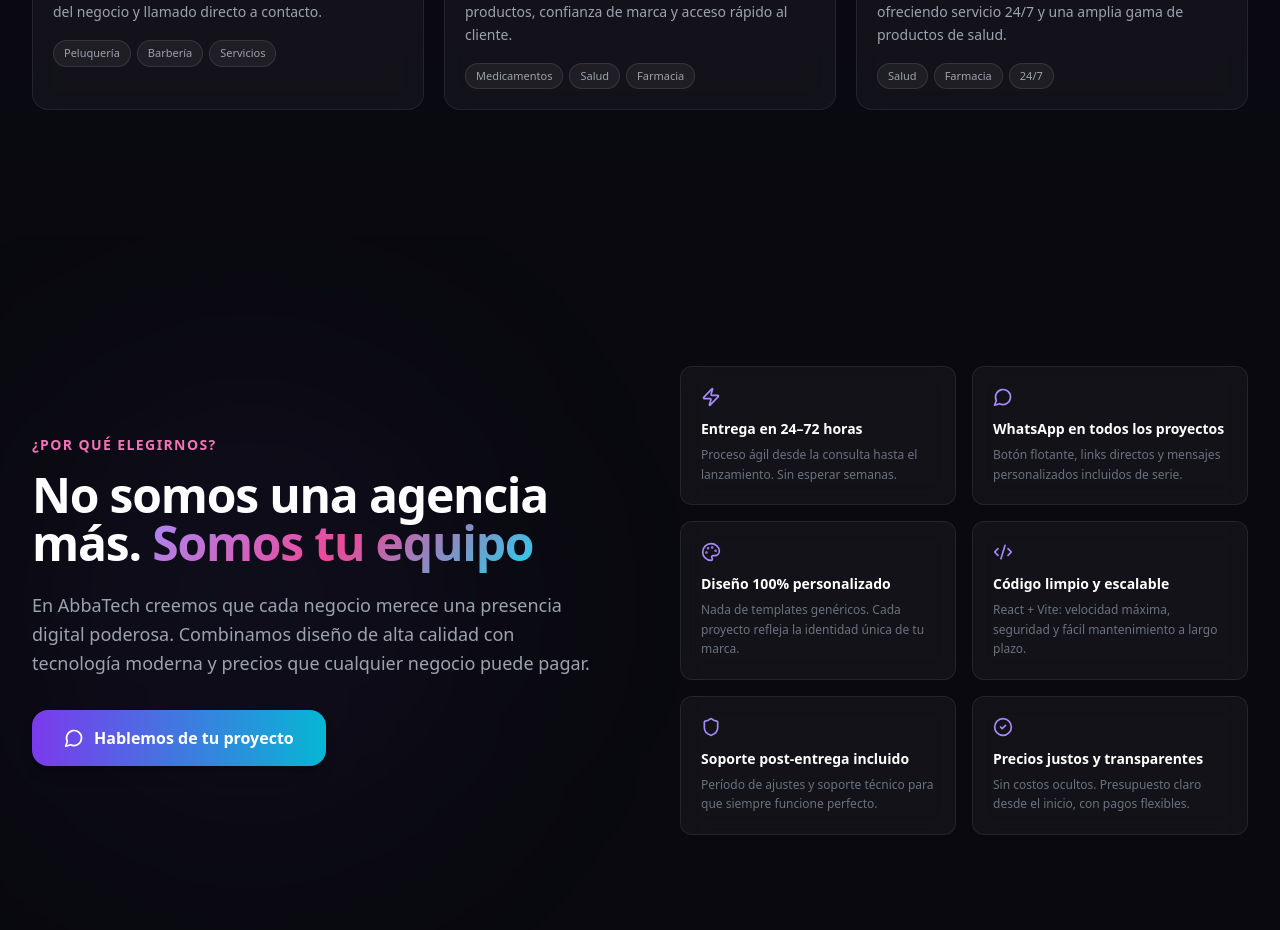
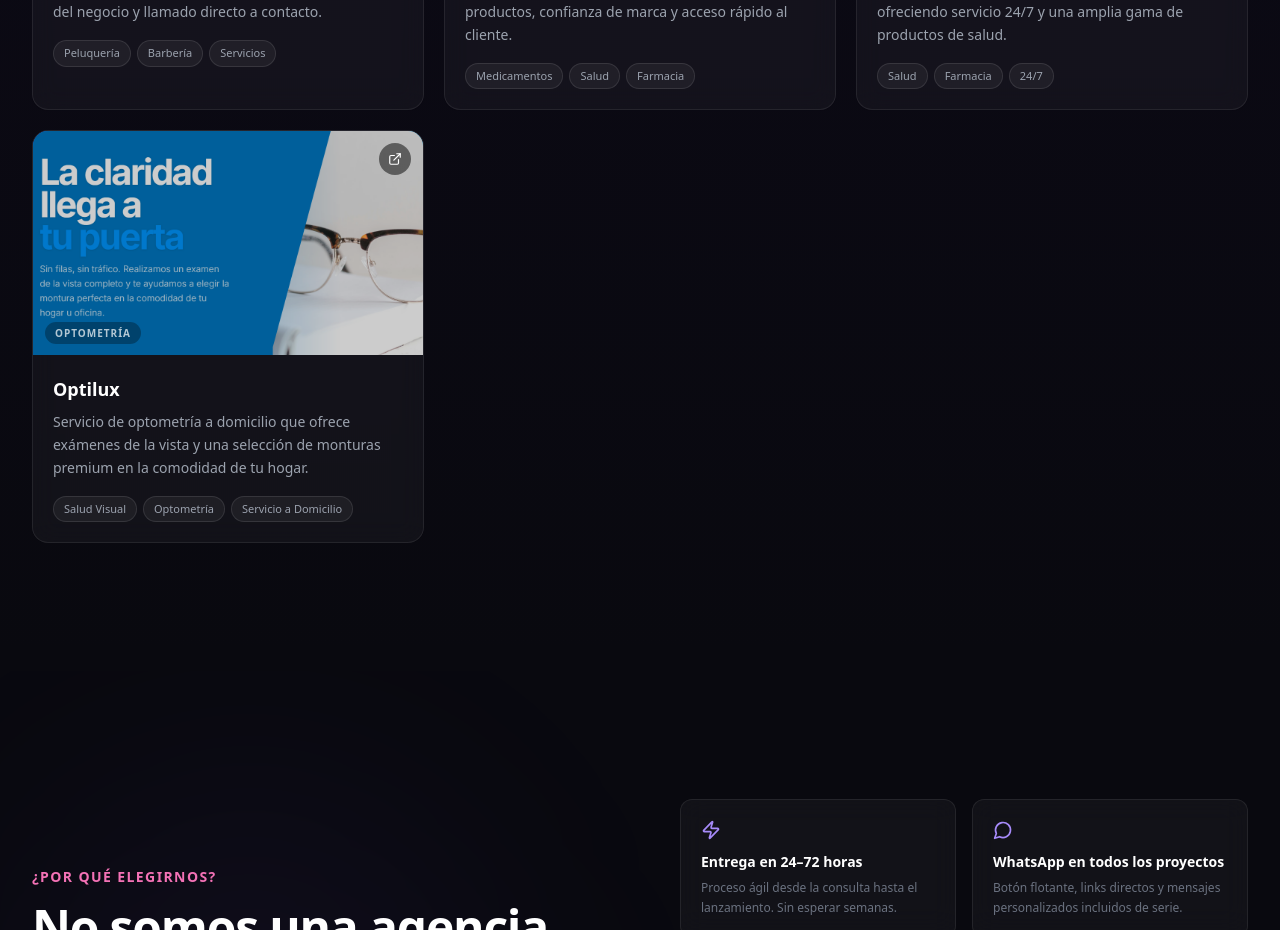
Before and after one commit to JeffrySantiago1912/AbbaTech, a React (Vite) app: page / in a window 1280 px wide. Shown: the part 2480-3410 px from the top of the page. Built offline with nearby package versions, Linux system fonts and the light colour scheme.

Commit message:
feat: add Optilux project to portfolio with custom hero image

```diff
--- a/src/components/Projects.tsx
+++ b/src/components/Projects.tsx
@@ -1,5 +1,5 @@
 import type { LucideIcon } from 'lucide-react'
-import { ExternalLink, Scissors, Pill } from 'lucide-react'
+import { ExternalLink, Scissors, Pill, Glasses } from 'lucide-react'
 
 type Project = {
   name: string
@@ -15,6 +15,7 @@ type Project = {
 import farmaciaLaHozImg from '../assets/farmacia-lahoz.png'
 import farmaciaMaireniImg from '../assets/farmacia-maireni.png'
 import barberProImg from '../assets/barber-pro.png'
+import optiluxImg from '../assets/optilux.png'
 
 
 const projects: Project[] = [
@@ -49,6 +50,17 @@ const projects: Project[] = [
     gradient: 'from-green-600 via-emerald-600 to-teal-700',
     demo: 'https://jeffrysantiago1912.github.io/Farmacia-LaHoz/',
     image: farmaciaLaHozImg,
+  },
+
+  {
+    name: 'Optilux',
+    category: 'Optometría',
+    description: 'Servicio de optometría a domicilio que ofrece exámenes de la vista y una selección de monturas premium en la comodidad de tu hogar.',
+    tags: ['Salud Visual', 'Optometría', 'Servicio a Domicilio'],
+    icon: Glasses,
+    gradient: 'from-blue-600 via-sky-500 to-cyan-400',
+    demo: 'https://opti-lux.netlify.app/',
+    image: optiluxImg,
   },
 
 ]
```
Also changed, not shown: src/assets/optilux.png (added).
